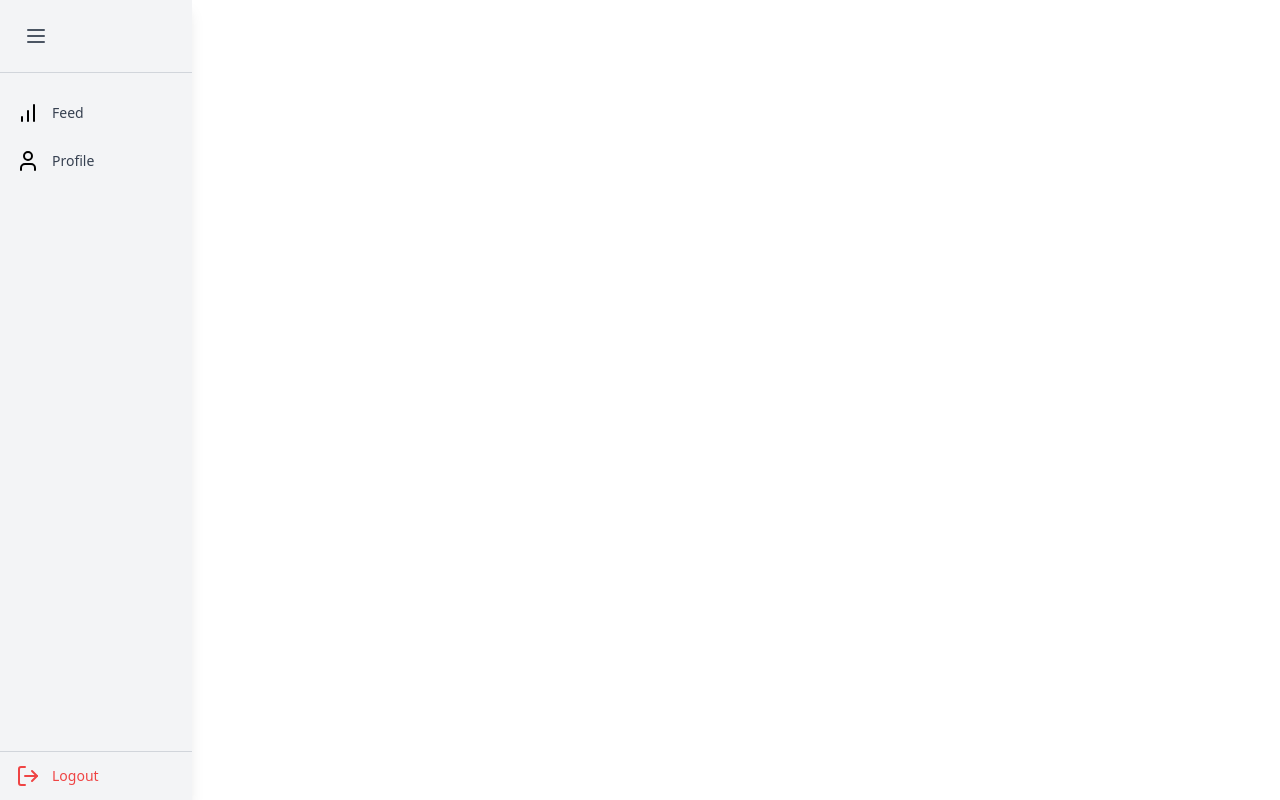
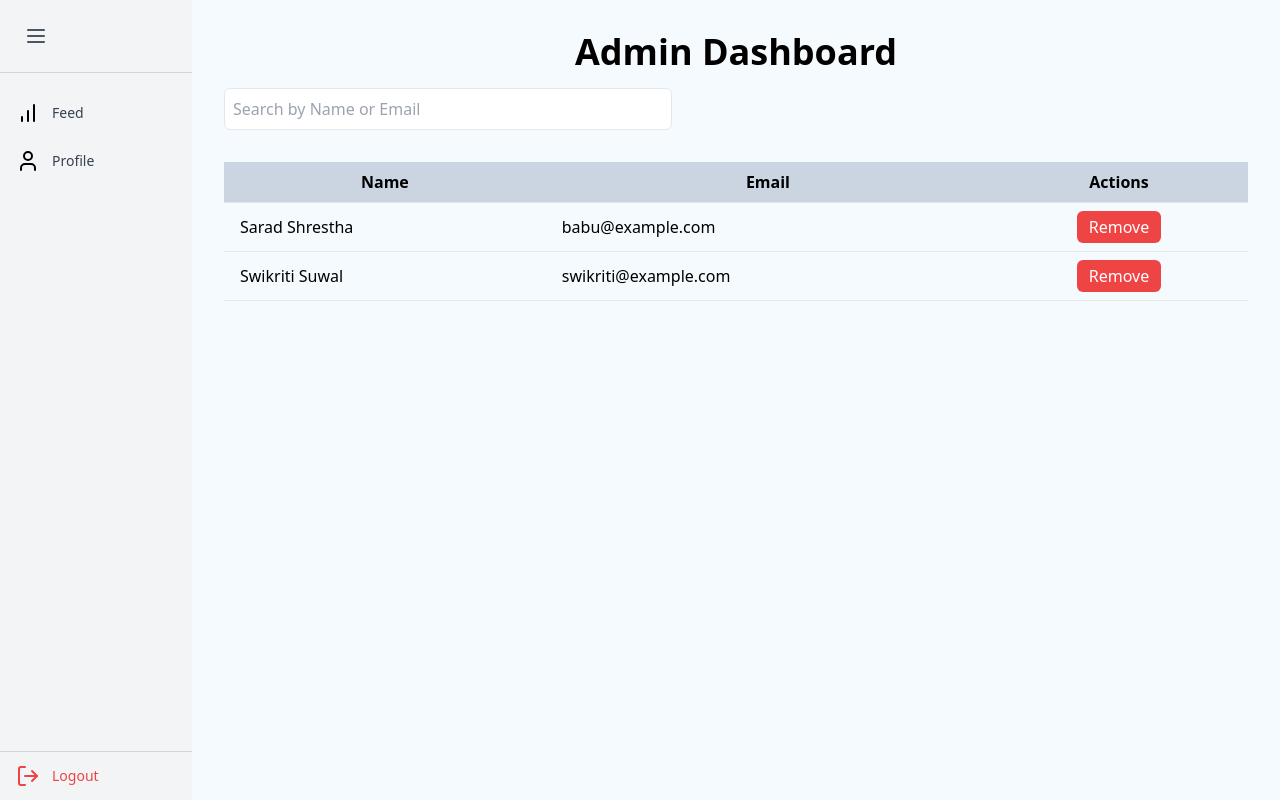
Before and after one commit to saradbabushrestha/GIT-Bootcamp, a React (Vite) app in the folder group-task/: page /admin in a window 1280 px wide. Before the commit this address had no page. Built offline with nearby package versions, Linux system fonts and the light colour scheme; data requests are answered from the project's data file.

Commit message:
made the admin ui, changed the flex in the router, added the props for the button

```diff
--- a/group-task/src/App.tsx
+++ b/group-task/src/App.tsx
@@ -5,14 +5,17 @@ import Profile from "../src/Pages/Profile";
 import Logout from "../src/Pages/Logout";
 import SignUp from "../src/Pages/SignUp";
 import SuperAdminDashboard from "../src/modules/superadmin/index";
+import AdminDashboard from "./modules/admin";
 function App() {
   return (
     <Router>
-      <div className="flex">
+  <div className="flex h-screen">
     <Sidebar />
-        <div className="">
+
+    <div className="flex-grow bg-[#f4fafe] p-4">
       <Routes>
         <Route path="/" element={<SignUp />} />
+        <Route path="/admin" element={<AdminDashboard />} />
         <Route path="/feed" element={<Feed />} />
         <Route path="/superadmin" element={<SuperAdminDashboard />} />
         <Route path="/profile" element={<Profile />} />
@@ -21,6 +24,7 @@ function App() {
     </div>
   </div>
 </Router>
+
   );
 }
 export default App;
--- a/group-task/src/Pages/SignUp.tsx
+++ b/group-task/src/Pages/SignUp.tsx
@@ -1,4 +1,4 @@
-import ButtonComponent from "../../components/Sign Up/ButtonComponent";
+import ButtonComponent from "../components/ButtonComponent";
 import TextFieldComponent from "../components/TextFieldComponent";
 
 const SignUp = () => {
--- a/group-task/src/components/Admin/AdminTable.tsx
+++ /dev/null
@@ -1,47 +0,0 @@
-import React from "react";
-import { User } from "../../types/users/users";
-
-interface AdminTableProps {
-  admins: User[];
-  onDelete: (id: number) => void;
-}
-
-const AdminTable: React.FC<AdminTableProps> = ({ admins, onDelete }) => {
-  return (
-    <table className="min-w-full table-auto border-collapse">
-      <thead>
-        <tr>
-          <th className="px-4 py-2 border-b text-center">Name</th>
-          <th className="px-4 py-2 border-b text-center">Email</th>
-          <th className="px-4 py-2 border-b text-center">Actions</th>
-        </tr>
-      </thead>
-      <tbody>
-        {admins.length > 0 ? (
-          admins.map((admin) => (
-            <tr key={admin.id}>
-              <td className="px-4 py-2 border-b">{admin.name}</td>
-              <td className="px-4 py-2 border-b">{admin.email}</td>
-              <td className="px-4 py-2 border-b text-center">
-                <button
-                  onClick={() => onDelete(admin.id)}
-                  className="bg-red-500 text-white px-3 py-1 rounded-md hover:bg-red-600"
-                >
-                  Delete
-                </button>
-              </td>
-            </tr>
-          ))
-        ) : (
-          <tr>
-            <td colSpan={3} className="px-4 py-2 text-center">
-              No admins found.
-            </td>
-          </tr>
-        )}
-      </tbody>
-    </table>
-  );
-};
-
-export default AdminTable;
--- a/group-task/src/database/db.json
+++ b/group-task/src/database/db.json
@@ -4,12 +4,6 @@
       "id": "2",
       "name": "Sarad Shrestha",
       "email": "babu@example.com",
-      "role": "user"
-    },
-    {
-      "id": "3",
-      "name": "Binayak Aryal",
-      "email": "bin10@example.com",
       "role": "user"
     },
     {
--- /dev/null
+++ b/group-task/src/modules/admin/components/AdminTable.tsx
@@ -0,0 +1,43 @@
+// this table is for the admin. this shows only the list of users only and only action allowed is remove/delete the user
+import React from "react";
+import { UserTableProps } from "../../../types/users/usertableprops";
+
+const AdminTable: React.FC<UserTableProps> = ({ users, onDelete }) => {
+  return (
+    <table className="min-w-full table-auto border-collapse">
+      <thead>
+        <tr>
+          <th className="px-4 py-2 border-b text-center bg-slate-300">Name</th>
+          <th className="px-4 py-2 border-b text-center bg-slate-300">Email</th>
+          <th className="px-4 py-2 border-b text-center bg-slate-300">Actions</th>
+        </tr>
+      </thead>
+      <tbody>
+        {users.length > 0 ? (
+          users.map((user) => (
+            <tr key={user.id}>
+              <td className="px-4 py-2 border-b">{user.name}</td>
+              <td className="px-4 py-2 border-b">{user.email}</td>
+              <td className="px-4 py-2 border-b text-center">
+                <button
+                  onClick={() => onDelete?.(user.id)}
+                  className="bg-red-500 text-white px-3 py-1 rounded-md hover:bg-red-600"
+                >
+                  Remove
+                </button>
+              </td>
+            </tr>
+          ))
+        ) : (
+          <tr>
+            <td colSpan={3} className="px-4 py-2 text-center">
+              No Users found.
+            </td>
+          </tr>
+        )}
+      </tbody>
+    </table>
+  );
+};
+
+export default AdminTable;
--- a/group-task/src/modules/admin/index.tsx
+++ b/group-task/src/modules/admin/index.tsx
@@ -0,0 +1,50 @@
+import React, { useState, useEffect, ChangeEvent } from "react";
+import { fetchUsers, deleteUser } from "../../api/userServices";
+import { User } from "../../types/users/users";
+import SearchBar from "../../components/SearchBar";
+import AdminTable from "./components/AdminTable";
+
+const AdminDashboard: React.FC = () => {
+  const [users, setUsers] = useState<User[]>([]);
+  const [filteredUsers, setFilteredUsers] = useState<User[]>([]);
+  const [searchTerm, setSearchTerm] = useState<string>("");
+
+  useEffect(() => {
+    const loadUsers = async () => {
+      const data = await fetchUsers();
+      const userList = data.filter((user) => user.role === "user");
+      setUsers(userList);
+      setFilteredUsers(userList);
+    };
+    loadUsers();
+  }, []);
+
+  const handleDelete = async (id: number) => {
+    await deleteUser(id);
+    const updatedUsers = users.filter((user) => user.id !== id);
+    setUsers(updatedUsers);
+    setFilteredUsers(updatedUsers);
+  };
+
+  const handleSearchChange = (e: ChangeEvent<HTMLInputElement>): void => {
+    const searchValue = e.target.value.toLowerCase();
+    setSearchTerm(searchValue);
+
+    const results = users.filter(
+      (user) =>
+        user.name.toLowerCase().includes(searchValue) ||
+        user.email.toLowerCase().includes(searchValue)
+    );
+    setFilteredUsers(results);
+  };
+
+  return (
+    <div className="container mx-auto p-4">
+      <h1 className="text-4xl font-bold mb-4 text-center">Admin Dashboard</h1>
+      <SearchBar searchTerm={searchTerm} onSearchChange={handleSearchChange} />
+      <AdminTable users={filteredUsers} onDelete={handleDelete} />
+    </div>
+  );
+};
+
+export default AdminDashboard;
--- a/group-task/src/modules/superadmin/index.tsx
+++ b/group-task/src/modules/superadmin/index.tsx
@@ -1,5 +1,5 @@
 import React, { useState, useEffect, ChangeEvent } from "react";
-import { User } from "../../types/users/users";
+import { User } from "../../types/admin/admin";
 import {
   fetchUsers,
   deleteUser,
@@ -73,7 +73,7 @@ const SuperAdminDashboard: React.FC = () => {
 
   return (
     <div className="container mx-auto p-4">
-      <h1 className="text-2xl font-bold mb-4">Super Admin Dashboard</h1>
+      <h1 className="text-4xl font-bold mb-4 text-center">Super Admin Dashboard</h1>
 
       <SearchBar searchTerm={searchTerm} onSearchChange={handleSearchChange} />
 
--- a/group-task/src/modules/users/components/UserTable.tsx
+++ b/group-task/src/modules/users/components/UserTable.tsx
@@ -1,12 +1,7 @@
+// this is the user table. this table is for the superadmin only
+// this table contains all the list of users(normal users and admins)
 import React from "react";
-import { User } from "../../../types/users/users";
-
-interface UserTableProps {
-  users: User[];
-  onDelete: (id: number) => void;
-  onPromote: (id: number) => void;
-  onDemote: (id: number) => void;
-}
+import { UserTableProps } from "../../../types/users/usertableprops";
 
 const UserTable: React.FC<UserTableProps> = ({
   users,
@@ -34,21 +29,22 @@ const UserTable: React.FC<UserTableProps> = ({
               <td className="px-4 py-2 border-b">{user.email}</td>
               <td className="px-4 py-2 border-b">{user.role}</td>
               <td className="px-4 py-2 border-b text-center">
+                {/* The reason I have used onClick={()=> onDelete?.(user.id) } is because in typescript using ? (optional) makes it undefined and typescript doesnot allow invoking undefined function directily and mannualy invoking */}
                 <button
-                  onClick={() => onDelete(user.id)}
-                  className="bg-red-500 text-white px-3 py-1 rounded-md hover:bg-red-600">
+                  onClick={() => onDelete?.(user.id)}
+                  className="bg-red-500 text-white px-3 py-1 rounded-md hover:bg-red-600 sm:w-30">
                   Remove
                 </button>
                 {user.role === "user" ? (
                   <button
-                    onClick={() => onPromote(user.id)}
-                    className="bg-green-500 text-white px-3 py-1 rounded-md hover:bg-green-600 ml-2">
+                    onClick={() => onPromote?.(user.id)}
+                    className="bg-green-500 text-white px-3 py-1 rounded-md hover:bg-green-600 ml-2 sm:w-40">
                     Promote to Admin
                   </button>
                 ) : (
                   <button
-                    onClick={() => onDemote(user.id)}
-                    className="bg-yellow-500 text-white px-3 py-1 rounded-md hover:bg-yellow-600 ml-2">
+                    onClick={() => onDemote?.(user.id)}
+                    className="bg-yellow-500 text-white px-3 py-1 rounded-md hover:bg-yellow-600 ml-2 sm:w-40">
                     Demote to User
                   </button>
                 )}
--- a/group-task/src/types/admin/admin.ts
+++ b/group-task/src/types/admin/admin.ts
@@ -0,0 +1,8 @@
+// admin.ts also uses from the users.ts
+
+export interface User {
+    id: number;
+    name: string;
+    email: string;
+    role: "user" | "admin";
+  }
--- /dev/null
+++ b/group-task/src/types/users/usertableprops.ts
@@ -0,0 +1,13 @@
+// this is the props need for the table actions like delete, promote and demote
+// this is used in both the admin table and the users table
+import { User } from "../../types/users/users";
+
+// I am using onDelete?. here because I want to make it optional and more reusable.
+export interface UserTableProps {
+  users: User[];
+  onDelete?: (id: number) => void;
+  onPromote?: (id: number) => void;
+  onDemote?: (id: number) => void;
+}
+
+// I have used this in both UserTable.tsx and AdminTable.tsx
```
Also changed, not shown: group-task/src/components/Admin/Admin.tsx (deleted, +0 -114 lines). Lines whose indentation alone changed are shown as unchanged.
